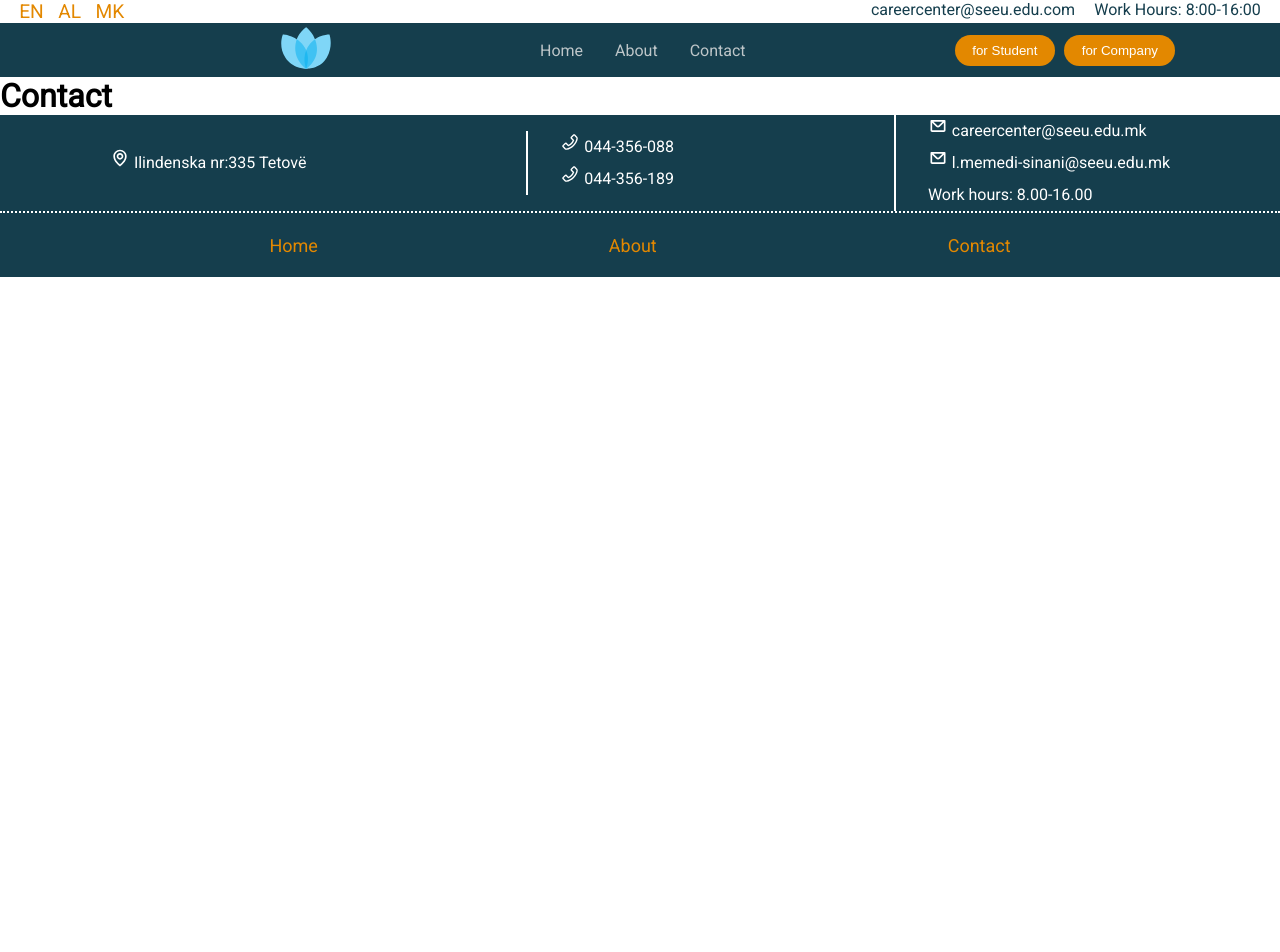
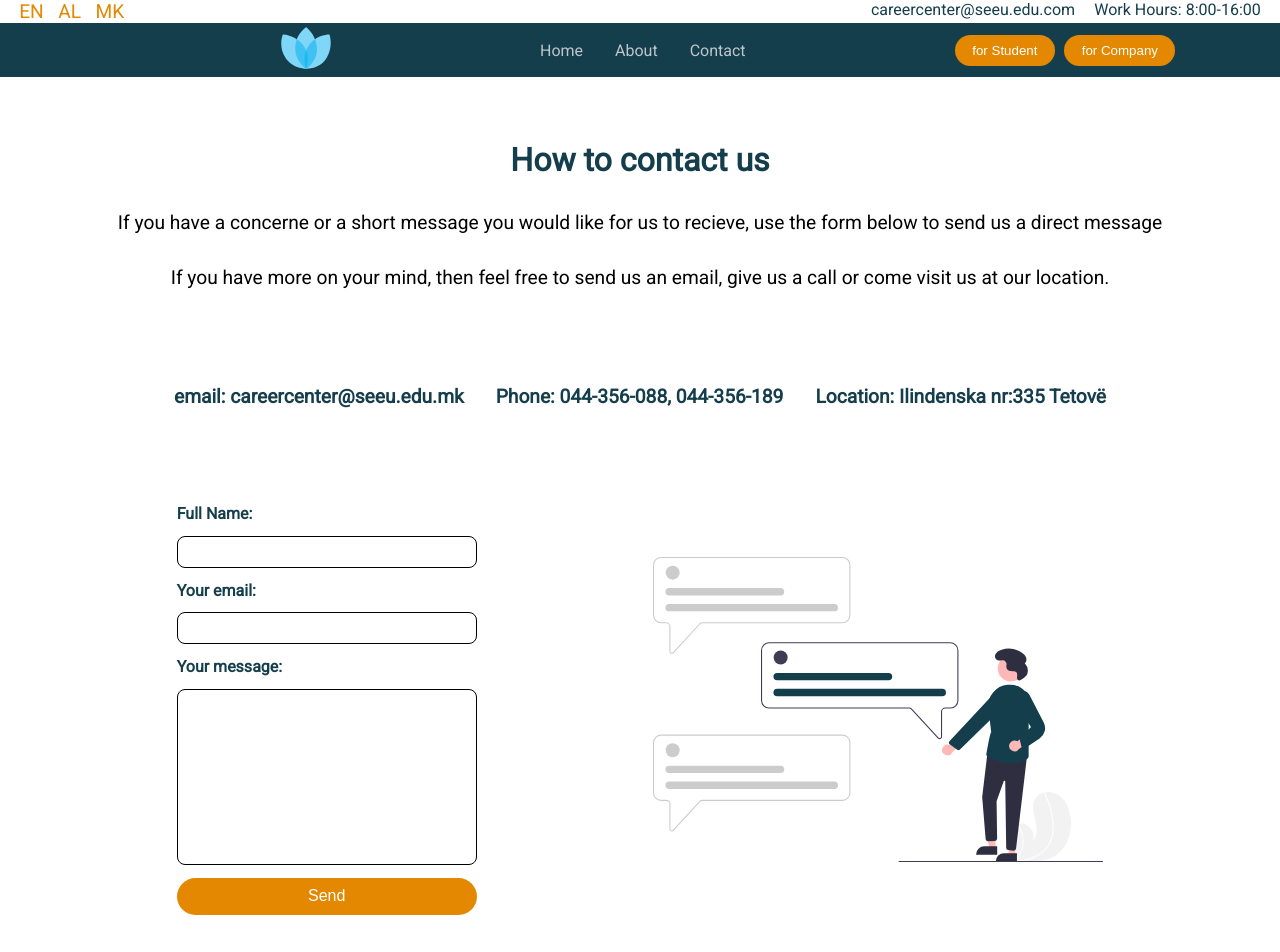
Before and after one commit to RikiRV/Career-Center-SEEU, a Next.js app: page /contact in a window 1280 px wide. Shown: the top 952 px of the page. Before the commit the page ends 800 px from the top, so only its background shows below. Built offline with nearby package versions, Linux system fonts and the light colour scheme.

Commit message:
Added contact us page

```diff
--- /dev/null
+++ b/components/Contact components/contactText.js
@@ -0,0 +1,25 @@
+import Styles from "../../styles/Contact/contactText.module.css";
+import Materials from "../../static API/ContactAPI/contactText.json";
+
+export default function ContactText() {
+  return (
+    <>
+      {Materials.map((material) => {
+        return (
+          <>
+            <div className={Styles.TextContainer}>
+              <h1>{material.Title}</h1>
+              <p>{material.InformText}</p>
+              <p>{material.AltText}</p>
+            </div>
+            <div className={Styles.ContactContainer}>
+              <p>email: {material.Infromation.email}</p>
+              <p>Phone: {material.Infromation.PhoneNumber}</p>
+              <p>Location: {material.Infromation.Location}</p>
+            </div>
+          </>
+        );
+      })}
+    </>
+  );
+}
--- /dev/null
+++ b/components/Contact components/form.js
@@ -0,0 +1,18 @@
+import Styles from "../../styles/Contact/form.module.css";
+
+export default function Form() {
+  return (
+    <div className={Styles.formContainer}>
+      <form action="" method="POST">
+        <label>Full Name:</label>
+        <input type="text" name="name" required></input>
+        <label>Your email:</label>
+        <input type="email" name="email" required></input>
+        <label>Your message:</label>
+        <textarea name="message" required></textarea>
+        <button type="submit">Send</button>
+      </form>
+      <img src="ContactSVG.svg" width="450px"></img>
+    </div>
+  );
+}
--- a/pages/contact.js
+++ b/pages/contact.js
@@ -1,5 +1,11 @@
+import Form from "../components/Contact components/form";
+import ContactText from "../components/Contact components/contactText";
+
 export default function Contact() {
-    return (
-        <h1>Contact</h1>
-    )
+  return (
+    <>
+      <ContactText />
+      <Form />
+    </>
+  );
 }
--- /dev/null
+++ b/static API/ContactAPI/contactText.json
@@ -0,0 +1,12 @@
+[
+  {
+    "Title": "How to contact us",
+    "InformText": "If you have a concerne or a short message you would like for us to recieve, use the form below to send us a direct message",
+    "AltText": "If you have more on your mind, then feel free to send us an email, give us a call or come visit us at our location.",
+    "Infromation": {
+      "Location": "Ilindenska nr:335 Tetovë",
+      "PhoneNumber": "044-356-088, 044-356-189",
+      "email": "careercenter@seeu.edu.mk"
+    }
+  }
+]
--- /dev/null
+++ b/styles/Contact/contactText.module.css
@@ -0,0 +1,32 @@
+.TextContainer {
+  display: flex;
+  flex-direction: column;
+  justify-content: center;
+  align-items: center;
+  gap: 2em;
+  padding: 4em 2em;
+}
+
+.TextContainer h1 {
+  font-size: clamp(1.5rem, 2.9vw, 2rem);
+  color: #153e4d;
+}
+
+.TextContainer p {
+  font-size: clamp(1rem, 2.4vw, 1.2rem);
+}
+
+.ContactContainer {
+  display: flex;
+  justify-content: center;
+  align-items: center;
+  flex-wrap: wrap;
+  padding: 2em 2em;
+  gap: 2em;
+}
+
+.ContactContainer p {
+  font-size: clamp(1rem, 2.4vw, 1.2rem);
+  color: #153e4d;
+  font-weight: bold;
+}
--- /dev/null
+++ b/styles/Contact/form.module.css
@@ -0,0 +1,59 @@
+.formContainer {
+  display: flex;
+  justify-content: space-evenly;
+  align-items: center;
+}
+
+.formContainer input {
+  font-size: 1em;
+  border-radius: 0.5em;
+  border: 1px solid black;
+  height: 2rem;
+}
+
+.formContainer form {
+  font-size: 1em;
+  display: flex;
+  flex-direction: column;
+  gap: 0.8em;
+  padding: 4em 0em;
+  max-width: 18.75em;
+}
+
+.formContainer form label {
+  color: #153e4d;
+  font-weight: bold;
+}
+
+.formContainer form textarea {
+  border-radius: 0.5em;
+  border: 1px solid black;
+  font-size: 1rem;
+  width: 18.75em;
+  height: 11em;
+  resize: none;
+}
+
+.formContainer button {
+  color: white;
+  background-color: #e38800;
+  border-radius: 1.6rem;
+  padding: 0.6em 1.3em;
+  border: none;
+  font-size: clamp(0.8rem, 2.4vw, 1rem);
+}
+
+.formContainer button:hover {
+  background-color: rgba(0, 0, 0, 0);
+  border: 2px solid #e38800;
+  border-color: #e38800;
+  padding: 0.5em 1.2em;
+  cursor: pointer;
+  color: #e38800;
+}
+
+@media (max-width: 700px) {
+  .formContainer img {
+    display: none;
+  }
+}
```
Also changed, not shown: public/ContactSVG.svg (added).
